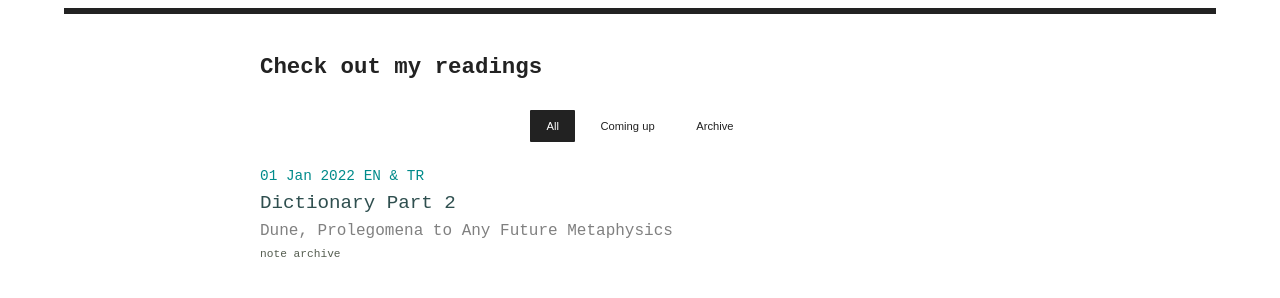
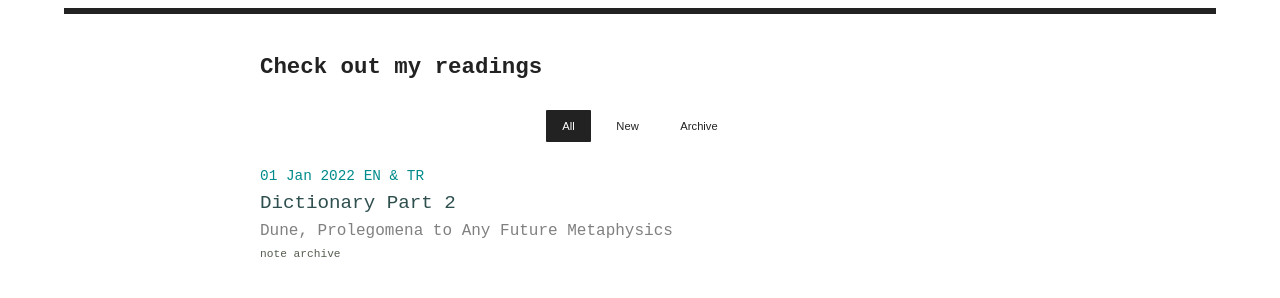
Before and after one commit to fatihmeh/fatihmeh.github.io, a Jekyll site: the page built from notes/index.html, in a window 1280 px wide. Shown: the part 149-447 px from the top of the page. Built offline with Jekyll 4.4.1, drawn with Linux system fonts in a browser that asks for light colours.

Commit message:
Update filter

```diff
--- a/blog/index.html
+++ b/blog/index.html
@@ -7,7 +7,8 @@
 
 <div id="btnContainer">
 	<button class="btn active" onclick="filterSelection('all')">All</button>
-	<button class="btn" onclick="filterSelection('cad')">CAD</button>
+<button class="btn" onclick="filterSelection('new')" title="2024 and forth">New</button>
+<button class="btn" onclick="filterSelection('cad')">CAD</button>
     <button class="btn" onclick="filterSelection('self')">Self</button>
     <button class="btn" onclick="filterSelection('translation')">Translation</button>
     <button class="btn" onclick="filterSelection('other')">Other</button>
--- a/notes/index.html
+++ b/notes/index.html
@@ -7,7 +7,7 @@
 
 <div id="btnContainer">
         <button class="btn active" onclick="filterSelection('all')">All</button>
-        <button class="btn" onclick="filterSelection('new')">Coming up</button>
+        <button class="btn" onclick="filterSelection('new')" title="2024 and forth">New</button>
 	<button class="btn" onclick="filterSelection('archive')">Archive</button>
 </div>
 
```
